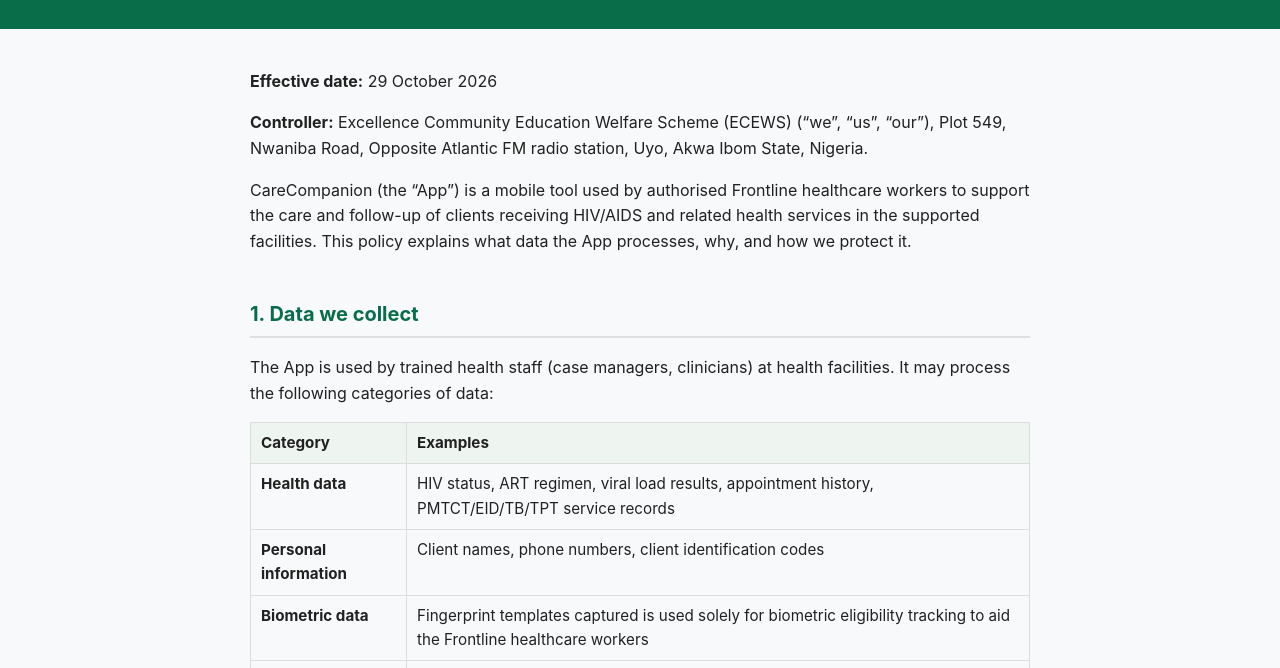
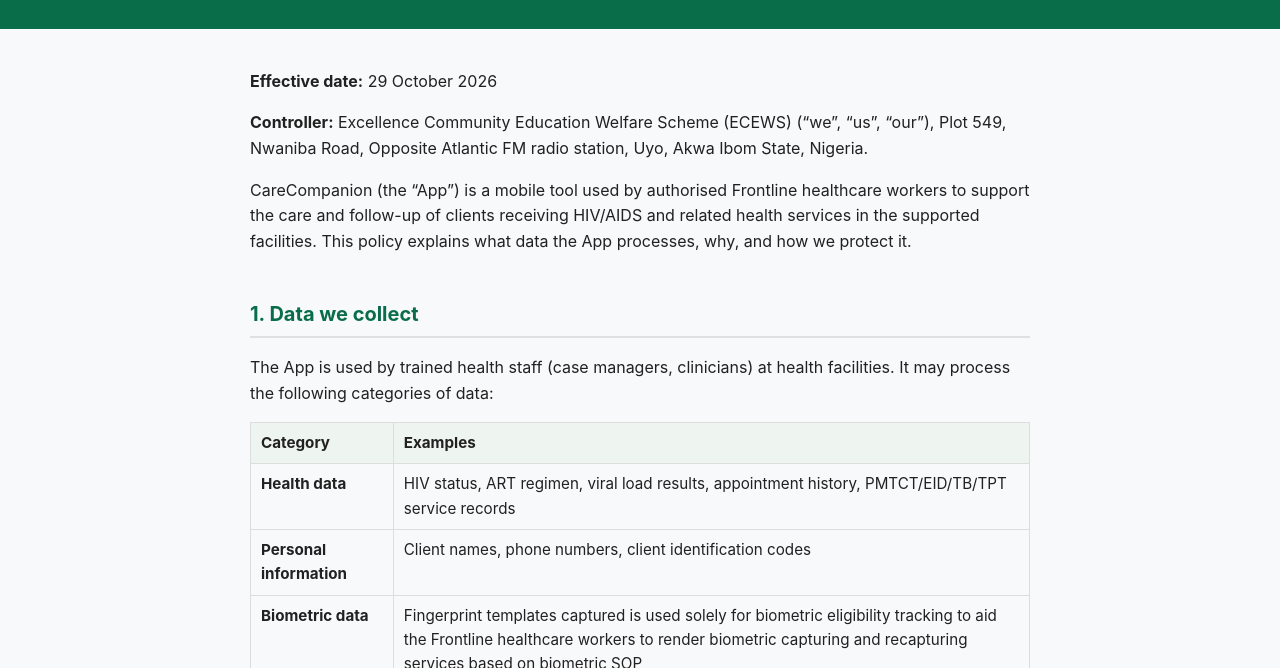
Before and after one commit to WonahGodwino/carecompanion-privacy, a plain HTML site: page index.html in a window 1280 px wide. Shown: the part 125-793 px from the top of the page. Drawn offline with Linux system fonts and the light colour scheme.

Commit message:
Clarify biometric data purpose (capture/recapture per biometric SOP)

```diff
--- a/index.html
+++ b/index.html
@@ -57,7 +57,7 @@
     <tr><th>Category</th><th>Examples</th></tr>
     <tr><td><strong>Health data</strong></td><td>HIV status, ART regimen, viral load results, appointment history, PMTCT/EID/TB/TPT service records</td></tr>
     <tr><td><strong>Personal information</strong></td><td>Client names, phone numbers, client identification codes</td></tr>
-    <tr><td><strong>Biometric data</strong></td><td>Fingerprint templates captured is used solely for biometric eligibility tracking to aid the Frontline healthcare workers</td></tr>
+    <tr><td><strong>Biometric data</strong></td><td>Fingerprint templates captured is used solely for biometric eligibility tracking to aid the Frontline healthcare workers to render biometric capturing and recapturing services based on biometric SOP</td></tr>
     <tr><td><strong>Location data</strong></td><td>Approximate/precise device location, used only to confirm the device is within the authorised facility perimeter (geofence)</td></tr>
     <tr><td><strong>Device/usage data</strong></td><td>Device model, app version, crash diagnostics, support tickets</td></tr>
     <tr><td><strong>Call activity</strong></td><td>Records of outreach calls made to clients through the App</td></tr>
```
